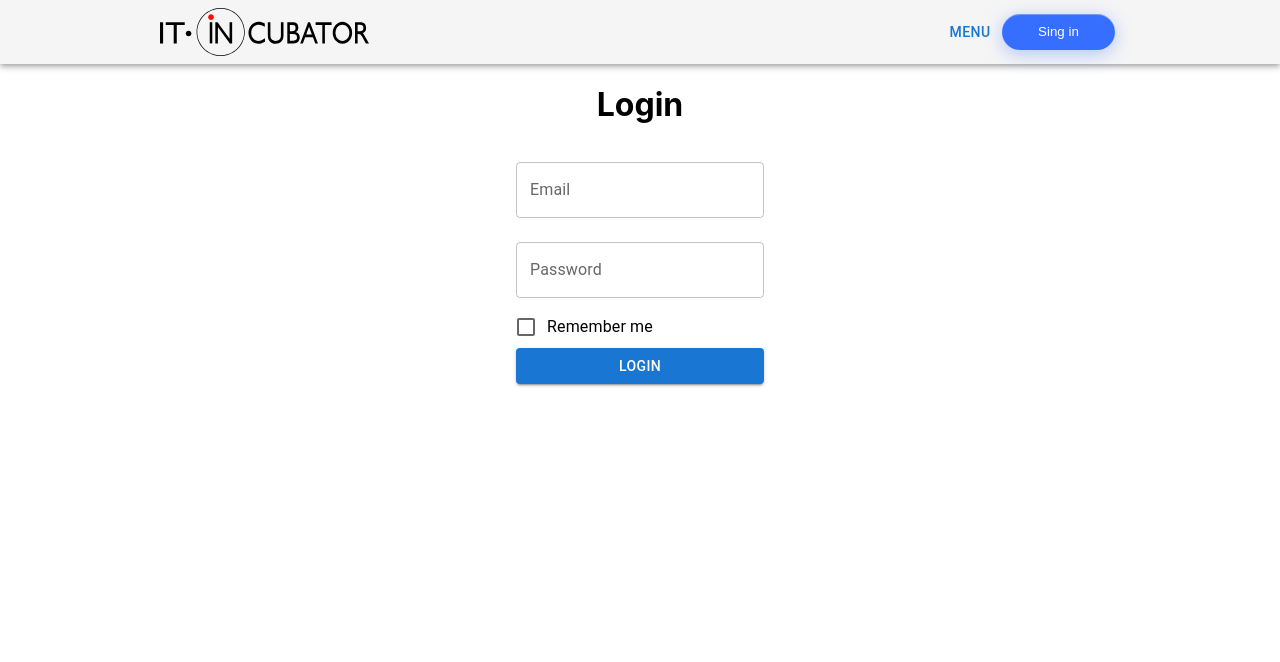
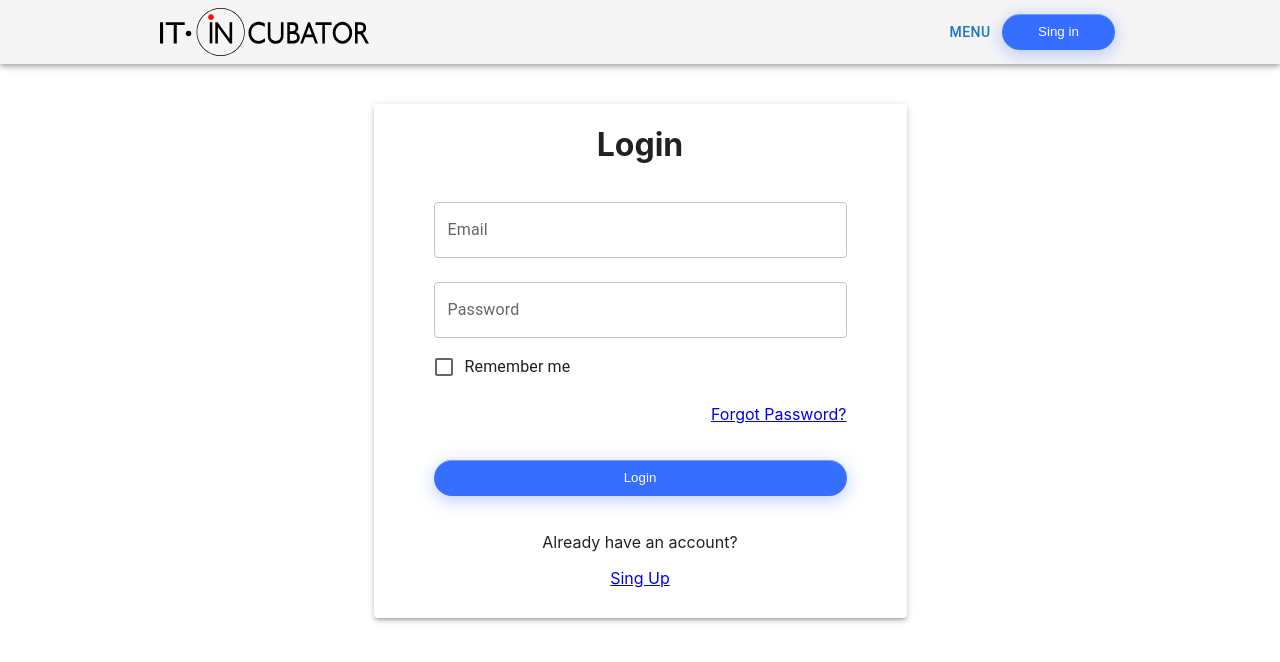
Before and after one commit to Artemy87/cards, a React (Create React App) app: page /#/login in a window 1280 px wide. Shown: the top 662 px of the page. Built offline with nearby package versions, Linux system fonts and the light colour scheme; no server answers.

Commit message:
Refactoring

```diff
--- a/src/ui/components/main/auth/Login/Login.tsx
+++ b/src/ui/components/main/auth/Login/Login.tsx
@@ -5,12 +5,16 @@ import Checkbox from '@mui/material/Checkbox'
 import FormControl from '@mui/material/FormControl'
 import FormControlLabel from '@mui/material/FormControlLabel'
 import FormGroup from '@mui/material/FormGroup'
+import Paper from '@mui/material/Paper/Paper'
 import TextField from '@mui/material/TextField'
 import { useFormik } from 'formik'
-import { Navigate } from 'react-router-dom'
+import { Link, Navigate } from 'react-router-dom'
+
+import { minLengthPassword } from '../Register/Register'
 
 import { loginTC } from 'bll/reducers/authReducer'
 import { useAppDispatch, useAppSelector } from 'common/hooks/hook'
+import style from 'ui/components/main/auth/auth.module.css'
 
 type FormikErrorType = {
   email?: string
@@ -39,8 +43,8 @@ export const Login = () => {
 
       if (!values.password) {
         errors.password = 'Пароль обязателен'
-      } else if (values.password.length < 3) {
-        errors.password = 'Пароль должен быть больше 3 символов'
+      } else if (values.password.length < minLengthPassword) {
+        errors.password = `Пароль должен быть больше ${minLengthPassword} символов`
       }
 
       return errors
@@ -54,10 +58,9 @@ export const Login = () => {
   if (isLoggedIn) return <Navigate to="/profile" />
 
   return (
-    <div>
+    <Paper elevation={3} className={style.paper}>
       <h1>Login</h1>
       <form onSubmit={formik.handleSubmit}>
-        <FormControl>
         <FormGroup>
           <TextField label="Email" margin="normal" {...formik.getFieldProps('email')} />
           {formik.touched.email && formik.errors.email && (
@@ -76,12 +79,24 @@ export const Login = () => {
             label={'Remember me'}
             control={<Checkbox {...formik.getFieldProps('rememberMe ')} />}
           />
-            <Button type={'submit'} variant={'contained'} color={'primary'}>
+          <Link
+            to="/password-recovery"
+            style={{
+              display: 'flex',
+              flexDirection: 'row',
+              justifyContent: 'end',
+              margin: '16px 0',
+            }}
+          >
+            Forgot Password?
+          </Link>
+          <button className={style.button} type={'submit'} color={'primary'}>
             Login
-            </Button>
+          </button>
         </FormGroup>
-        </FormControl>
       </form>
-    </div>
+      <p>Already have an account?</p>
+      <Link to="/register">Sing Up</Link>
+    </Paper>
   )
 }
--- a/src/ui/components/main/auth/Profile/Profile.module.css
+++ b/src/ui/components/main/auth/Profile/Profile.module.css
@@ -1,11 +1,6 @@
-.profileContainer {
-  display: flex;
-  flex-direction: column;
-}
-
 .backToPacksList {
   display: flex;
-  flex-direction: row;
+  justify-items: center;
 
   margin-top: 24px;
   margin-left: 168px;
@@ -14,7 +9,6 @@
 .arrow {
   width: 24px;
   height: 24px;
-  margin-top: 3px;
 }
 
 .text {
--- a/src/ui/components/main/auth/Profile/Profile.tsx
+++ b/src/ui/components/main/auth/Profile/Profile.tsx
@@ -4,14 +4,15 @@ import { Button, Paper } from '@material-ui/core'
 import KeyboardBackspaceIcon from '@mui/icons-material/KeyboardBackspace'
 import { Navigate } from 'react-router-dom'
 
-import LogOutImage from './buttonImages/LogOutImage'
-import PencilImage from './buttonImages/PencilImage'
 import avatar from './images/Ellipse 45.png'
 import addAvatar from './images/Group 61.png'
+import logout from './images/logout.svg'
+import pencil from './images/Pencil.svg'
 import s from './Profile.module.css'
 
 import { logoutTC } from 'bll/reducers/authReducer'
 import { useAppDispatch, useAppSelector } from 'common/hooks/hook'
+import style from 'ui/components/main/auth/auth.module.css'
 
 export const Profile = () => {
   const dispatch = useAppDispatch()
@@ -30,7 +31,7 @@ export const Profile = () => {
         </div>
         <div className={s.text}>Back to packs List</div>
       </div>
-      <Paper elevation={3} className={s.personalInformationContainer}>
+      <Paper elevation={3} className={style.paper}>
         <div className={s.header}>Personal Information</div>
         <div className={s.imageGroup}>
           <img src={avatar} alt={'avatar'} />
@@ -38,9 +39,8 @@ export const Profile = () => {
         </div>
         <div className={s.nameGroup}>
           <div className={s.name}>{user.name}</div>
-          {/*<TextField id="standard-basic" label="Standard" variant="standard" />*/}
           <div className={s.pencilImage}>
-            <PencilImage />
+            <img src={pencil} alt="" />
           </div>
         </div>
         <div className={s.email}>{user.email}</div>
@@ -51,17 +51,16 @@ export const Profile = () => {
             border: '1px solid grey',
             borderRadius: '20px',
             width: '126px',
+            margin: '0 auto',
           }}
           type={'submit'}
           variant={'text'}
           color={'primary'}
         >
-          <LogOutImage />
+          <img src={logout} alt="" />
           Log out
         </Button>
       </Paper>
     </div>
   )
 }
-
-export default Profile
--- a/src/ui/components/main/auth/Profile/buttonImages/LogOutImage.tsx
+++ /dev/null
@@ -1,42 +0,0 @@
-import React from 'react'
-
-const LogOutImage = () => {
-  return (
-    <div>
-      <svg
-        width="16"
-        height="16"
-        viewBox="0 0 16 16"
-        fill="none"
-        xmlns="http://www.w3.org/2000/svg"
-      >
-        <path
-          d="M11.6267 9.74659L13.3333 8.03992L11.6267 6.33325"
-          stroke="black"
-          strokeWidth="1.5"
-          strokeMiterlimit="10"
-          strokeLinecap="round"
-          strokeLinejoin="round"
-        />
-        <path
-          d="M6.50665 8.04004H13.2867"
-          stroke="black"
-          strokeWidth="1.5"
-          strokeMiterlimit="10"
-          strokeLinecap="round"
-          strokeLinejoin="round"
-        />
-        <path
-          d="M7.83999 13.3334C4.89332 13.3334 2.50665 11.3334 2.50665 8.00008C2.50665 4.66675 4.89332 2.66675 7.83999 2.66675"
-          stroke="black"
-          strokeWidth="1.5"
-          strokeMiterlimit="10"
-          strokeLinecap="round"
-          strokeLinejoin="round"
-        />
-      </svg>
-    </div>
-  )
-}
-
-export default LogOutImage
--- a/src/ui/components/main/auth/Profile/buttonImages/PencilImage.tsx
+++ /dev/null
@@ -1,36 +0,0 @@
-import React from 'react'
-
-const PencilImage = () => {
-  return (
-    <div>
-      <svg
-        width="16"
-        height="16"
-        viewBox="0 0 16 16"
-        fill="none"
-        xmlns="http://www.w3.org/2000/svg"
-      >
-        <path
-          fillRule="evenodd"
-          clipRule="evenodd"
-          d="M10.3449 0.958172C11.1228 0.858708 11.9097 1.17678 12.7093 1.92915L12.7102 1.93002C13.5125 2.68875 13.8778 3.45841 13.823 4.24233C13.77 4.99983 13.3309 5.64097 12.8301 6.17001M12.8301 6.17001L7.35951 11.9605C7.20529 12.1284 6.99762 12.2706 6.80076 12.3759C6.60137 12.4825 6.37072 12.5738 6.1542 12.6122L6.15087 12.6128L4.00497 12.9794C3.48459 13.0691 2.98559 12.939 2.63012 12.6019C2.27515 12.2653 2.11829 11.7744 2.1764 11.2514L2.17657 11.2499L2.42431 9.08054C2.45308 8.86474 2.53323 8.63122 2.6277 8.42864C2.72183 8.22679 2.85027 8.01276 3.00226 7.85096L3.00323 7.84993L8.47656 2.05659C8.97759 1.52734 9.59328 1.05429 10.3449 0.958172M9.20312 2.7437C9.20303 2.74379 9.2032 2.74362 9.20312 2.7437L3.7311 8.53564C3.73099 8.53576 3.73122 8.53552 3.7311 8.53564C3.67646 8.59395 3.60139 8.70678 3.53399 8.85129C3.46782 8.99319 3.42807 9.12446 3.41616 9.20884L3.17029 11.3618C3.17026 11.3621 3.17024 11.3623 3.17021 11.3625C3.14187 11.6192 3.22163 11.7847 3.31824 11.8763C3.41444 11.9676 3.5821 12.0375 3.83506 11.9939L3.83583 11.9938L5.98057 11.6274C6.06408 11.6123 6.19276 11.567 6.32927 11.494C6.46765 11.42 6.57176 11.3402 6.62387 11.2831L6.62984 11.2765L12.1032 5.48326C12.549 5.01236 12.7967 4.58326 12.8254 4.1726C12.8523 3.78829 12.6943 3.29146 12.0237 2.6571C11.3568 2.02977 10.8539 1.90123 10.4718 1.95009C10.0635 2.0023 9.64866 2.27312 9.20312 2.7437Z"
-          fill="black"
-        />
-        <path
-          fillRule="evenodd"
-          clipRule="evenodd"
-          d="M7.84971 2.87261C8.12256 2.8301 8.37821 3.01683 8.42072 3.28968C8.67213 4.90342 9.98182 6.1385 11.6101 6.3025C11.8849 6.33017 12.0852 6.57534 12.0575 6.85009C12.0298 7.12484 11.7847 7.32514 11.5099 7.29746C9.43154 7.08813 7.75455 5.50987 7.43264 3.44362C7.39013 3.17077 7.57686 2.91512 7.84971 2.87261Z"
-          fill="black"
-        />
-        <path
-          fillRule="evenodd"
-          clipRule="evenodd"
-          d="M1.5 14.6666C1.5 14.3905 1.72386 14.1666 2 14.1666H14C14.2761 14.1666 14.5 14.3905 14.5 14.6666C14.5 14.9428 14.2761 15.1666 14 15.1666H2C1.72386 15.1666 1.5 14.9428 1.5 14.6666Z"
-          fill="black"
-        />
-      </svg>
-    </div>
-  )
-}
-
-export default PencilImage
--- a/src/ui/components/main/auth/Register/Register.tsx
+++ b/src/ui/components/main/auth/Register/Register.tsx
@@ -8,21 +8,22 @@ import TextField from '@mui/material/TextField'
 import { useFormik } from 'formik'
 import { Navigate, NavLink } from 'react-router-dom'
 
-import style from './Register.module.css'
-
 import { createUser, setIsLoggedInAC } from 'bll/reducers/authReducer'
 import { useAppDispatch, useAppSelector } from 'common/hooks/hook'
 import { RegisterType } from 'dal/api/auth-api'
+import style from 'ui/components/main/auth/auth.module.css'
 
 type FormikErrorType = {
   email?: string
   password?: string
   confirmPassword?: string
 }
+export const minLengthPassword = 8
 
 export const Register = () => {
   const dispatch = useAppDispatch()
   const isLoggedIn = useAppSelector(state => state.auth.isLoggedIn)
+
   const formik = useFormik({
     initialValues: {
       email: '',
@@ -32,7 +33,6 @@ export const Register = () => {
 
     validate: data => {
       const errors: FormikErrorType = {}
-      const minLengthPassword = 8
 
       if (!data.email) {
         errors.email = 'Укажите e-mail'
@@ -43,13 +43,13 @@ export const Register = () => {
       if (!data.password) {
         errors.password = 'Введите пароль'
       } else if (data.password.length < minLengthPassword) {
-        errors.password = 'Пароль должен содержать не менее 8 символов'
+        errors.password = `Пароль должен содержать не менее ${minLengthPassword} символов`
       }
 
       if (!data.confirmPassword) {
         errors.confirmPassword = 'Введите пароль'
       } else if (data.confirmPassword.length < minLengthPassword) {
-        errors.confirmPassword = 'Пароль должен содержать не менее 8 символов'
+        errors.confirmPassword = `Пароль должен содержать не менее ${minLengthPassword} символов`
       }
       if (data.password !== data.confirmPassword) {
         errors.confirmPassword = 'Поля должны совпадать'
@@ -70,29 +70,33 @@ export const Register = () => {
     <Paper elevation={3} className={style.paper}>
       <h1>Sign Up</h1>
       <form onSubmit={formik.handleSubmit} className={style.form}>
-        <FormControl>
         <FormGroup>
-            <TextField placeholder="Email" {...formik.getFieldProps('email')} />
-            {formik.touched.email && formik.errors.email && <div>{formik.errors.email}</div>}
+          <TextField label="Email" margin="normal" {...formik.getFieldProps('email')} />
+          {formik.touched.email && formik.errors.email && (
+            <div style={{ color: 'red' }}>{formik.errors.email}</div>
+          )}
           <TextField
             type="password"
-              placeholder="Password"
+            label="Password"
+            margin="normal"
             {...formik.getFieldProps('password')}
           />
           {formik.touched.password && formik.errors.password && (
-              <div>{formik.errors.password}</div>
+            <div style={{ color: 'red' }}>{formik.errors.password}</div>
           )}
           <TextField
             type="password"
-              placeholder="Confirm password"
+            label="Confirm password"
+            margin="normal"
             {...formik.getFieldProps('confirmPassword')}
           />
           {formik.touched.confirmPassword && formik.errors.confirmPassword && (
-              <div>{formik.errors.confirmPassword}</div>
+            <div style={{ color: 'red' }}>{formik.errors.confirmPassword}</div>
           )}
-            <Button type="submit">Sign Up</Button>
+          <button className={style.button} type="submit">
+            Sign Up
+          </button>
         </FormGroup>
-        </FormControl>
       </form>
       <p>Already have an account?</p>
       <NavLink to={'/login'}>Sign In</NavLink>
--- /dev/null
+++ b/src/ui/components/main/auth/auth.module.css
@@ -0,0 +1,21 @@
+.paper {
+  display: flex;
+  flex-direction: column;
+
+  width: 413px;
+  margin: 40px auto 0;
+  padding: 0 60px 30px 60px;
+}
+
+.button {
+  width: 100%;
+  height: 36px;
+  margin: 20px auto;
+
+  color: white;
+
+  background: #366eff;
+  border: none;
+  border-radius: 30px;
+  box-shadow: 0 4px 18px rgba(54, 110, 255, 0.35), inset 0 1px 0 rgba(255, 255, 255, 0.3);
+}
```
Also changed, not shown: src/ui/components/main/auth/Profile/images/logout.svg (added). Lines whose indentation alone changed are shown as unchanged.
